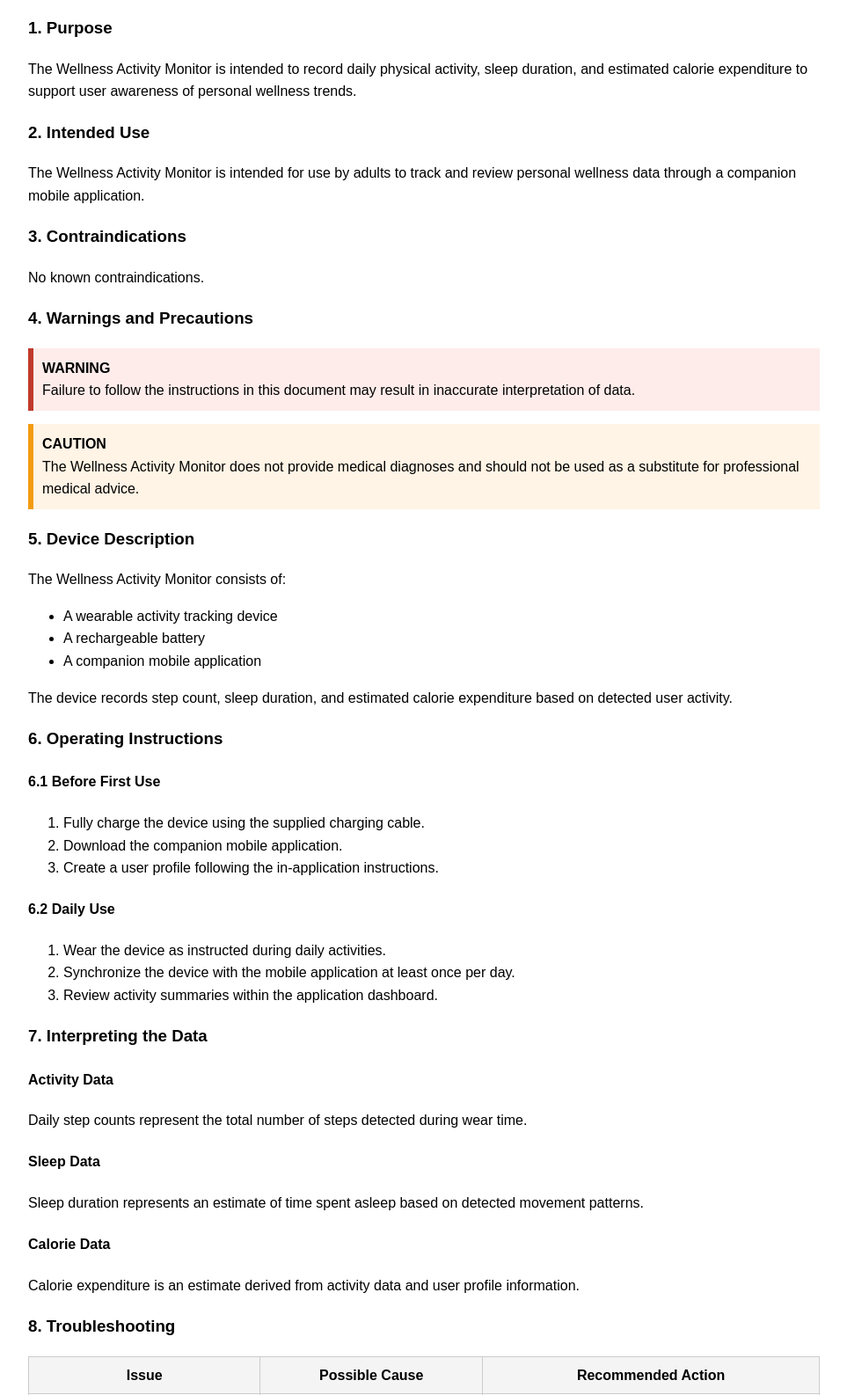
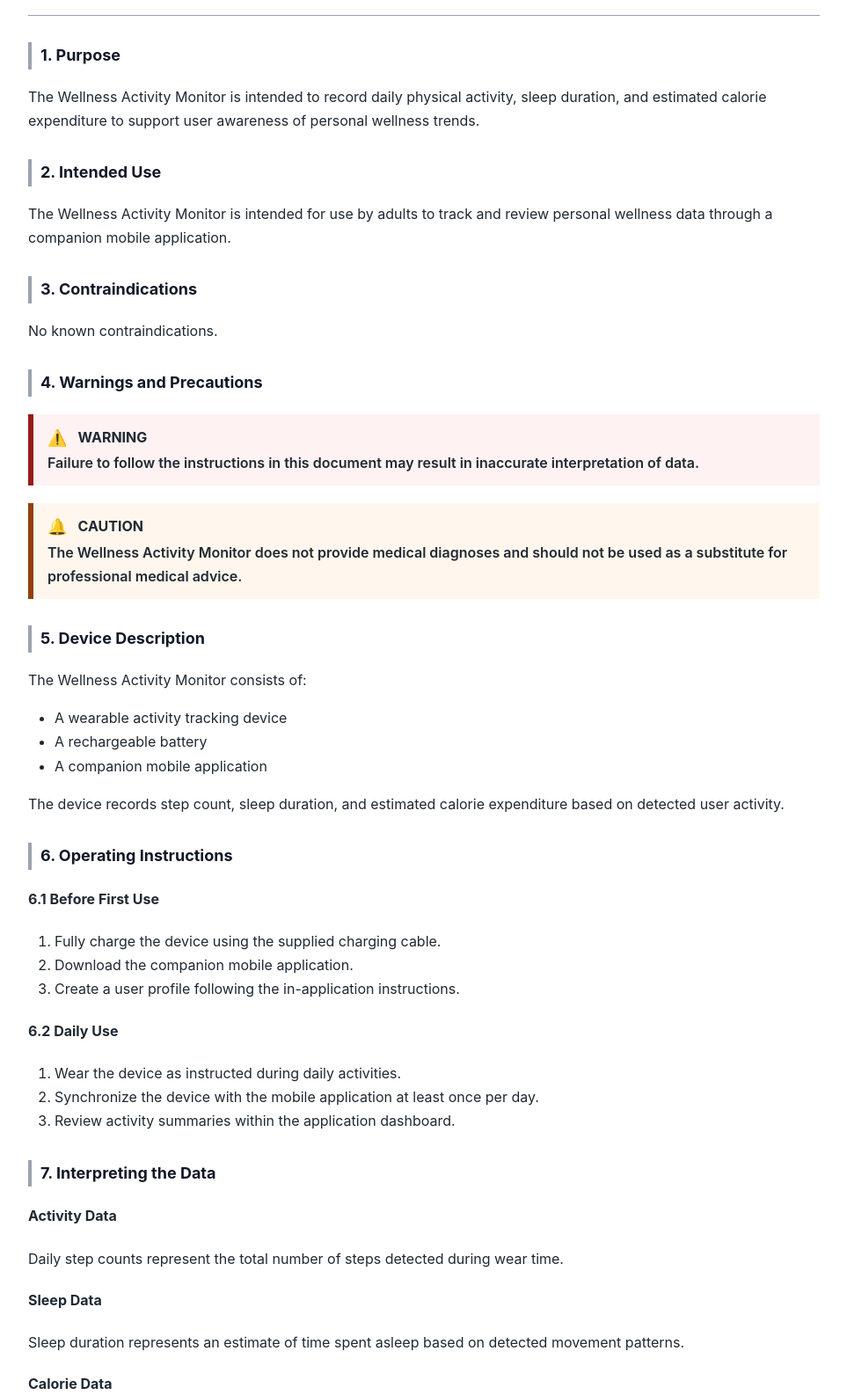
Before and after one commit to suhailajohar/portfolio-ifu, a plain HTML site: page ifu-using-device.html in a window 1280 px wide. Shown: the part 176-1762 px from the top of the page at 88% size, without its empty margins (158-1121 px from the left). Drawn offline with Linux system fonts and the light colour scheme.

Commit message:
Add severity icons and professional landing page

```diff
--- a/css/ifu-style.css
+++ b/css/ifu-style.css
@@ -1,36 +1,149 @@
+/* ==========================
+   GLOBAL DOCUMENT STYLES
+   ========================== */
+
 body {
-  font-family: Arial, sans-serif;
+  font-family: -apple-system, BlinkMacSystemFont, "Segoe UI", Arial, sans-serif;
   max-width: 900px;
   margin: auto;
-  padding: 20px;
-  line-height: 1.6;
+  padding: 30px;
+  line-height: 1.7;
+  color: #1f2933;
+  background-color: #ffffff;
 }
 
+/* ==========================
+   HEADINGS
+   ========================== */
+
+h1 {
+  font-size: 28px;
+  border-bottom: 3px solid #e5e7eb;
+  padding-bottom: 10px;
+  margin-bottom: 20px;
+}
+
+h2 {
+  font-size: 20px;
+  color: #374151;
+  margin-bottom: 25px;
+}
+
+h3 {
+  font-size: 18px;
+  color: #111827;
+  margin-top: 30px;
+  border-left: 4px solid #9ca3af;
+  padding-left: 10px;
+}
+
+h4 {
+  font-size: 16px;
+  margin-top: 20px;
+  color: #1f2933;
+}
+
+/* ==========================
+   TEXT ELEMENTS
+   ========================== */
+
+p {
+  margin-top: 10px;
+}
+
+ul, ol {
+  margin-top: 10px;
+  padding-left: 30px;
+}
+
+/* ==========================
+   WARNINGS & CAUTIONS
+   ========================== */
+
 .warning {
-  border-left: 6px solid #c0392b;
-  background: #fdecea;
-  padding: 10px;
-  margin: 15px 0;
+  border-left: 6px solid #991b1b;
+  background-color: #fef2f2;
+  padding: 12px 16px;
+  margin: 20px 0;
+  font-weight: 600;
+}
+
+.warning strong {
+  text-transform: uppercase;
 }
 
 .caution {
-  border-left: 6px solid #f39c12;
-  background: #fff4e5;
-  padding: 10px;
-  margin: 15px 0;
+  border-left: 6px solid #92400e;
+  background-color: #fff7ed;
+  padding: 12px 16px;
+  margin: 20px 0;
+  font-weight: 600;
 }
+
+.caution strong {
+  text-transform: uppercase;
+}
+
+/* ==========================
+   TABLES
+   ========================== */
 
 table {
   width: 100%;
   border-collapse: collapse;
-  margin-top: 10px;
+  margin-top: 15px;
+  margin-bottom: 20px;
+  font-size: 14px;
 }
 
 th, td {
-  border: 1px solid #ccc;
-  padding: 8px;
+  border: 1px solid #9ca3af;
+  padding: 10px;
+  vertical-align: top;
 }
 
 th {
-  background-color: #f4f4f4;
+  background-color: #f3f4f6;
+  text-align: left;
 }
+
+/* ==========================
+   HORIZONTAL RULE
+   ========================== */
+
+hr {
+  border: none;
+  border-top: 1px solid #9ca3af;
+  margin: 30px 0;
+}
+
+/* ==========================
+   LINKS (for index page)
+   ========================== */
+
+a {
+  color: #1f4fd8;
+  text-decoration: none;
+}
+
+a:hover {
+  text-decoration: underline;
+}
+
+/* ==========================
+   SEVERITY ICONS
+   ========================== */
+
+.severity-icon {
+  font-size: 18px;
+  margin-right: 8px;
+  vertical-align: middle;
+}
+
+.warning .severity-icon {
+  color: #7f1d1d;
+}
+
+.caution .severity-icon {
+  color: #92400e;
+}
--- a/ifu-using-device.html
+++ b/ifu-using-device.html
@@ -34,12 +34,14 @@ No known contraindications.
 <h3>4. Warnings and Precautions</h3>
 
 <div class="warning">
+<span class="severity-icon">⚠️</span>
 <strong>WARNING</strong><br>
 Failure to follow the instructions in this document may result in inaccurate
 interpretation of data.
 </div>
 
 <div class="caution">
+<span class="severity-icon">🔔</span>
 <strong>CAUTION</strong><br>
 The Wellness Activity Monitor does not provide medical diagnoses and should not
 be used as a substitute for professional medical advice.
@@ -143,9 +145,9 @@ Dispose of the device in accordance with local regulations for electronic waste.
     <td>⚠️</td>
     <td>Warning</td>
   </tr>
-  <tr>
-    <td>📘</td>
-    <td>Refer to instructions for use</td>
+   <tr>
+    <td>🔔</td>
+    <td>Caution</td>
   </tr>
 </table>
 
```
Also changed, not shown: ifu-understanding-activity-dashboard.html (+16 -1 lines), index.html (+51 -9 lines).
